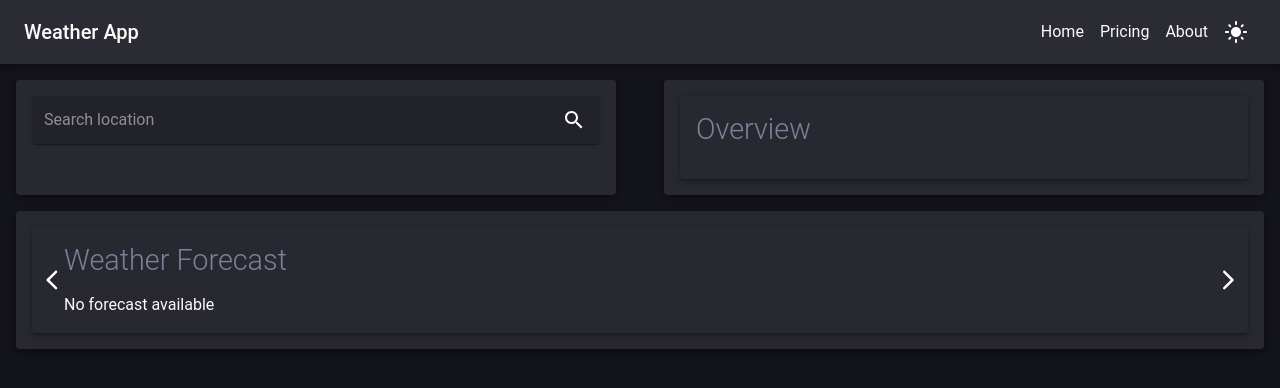
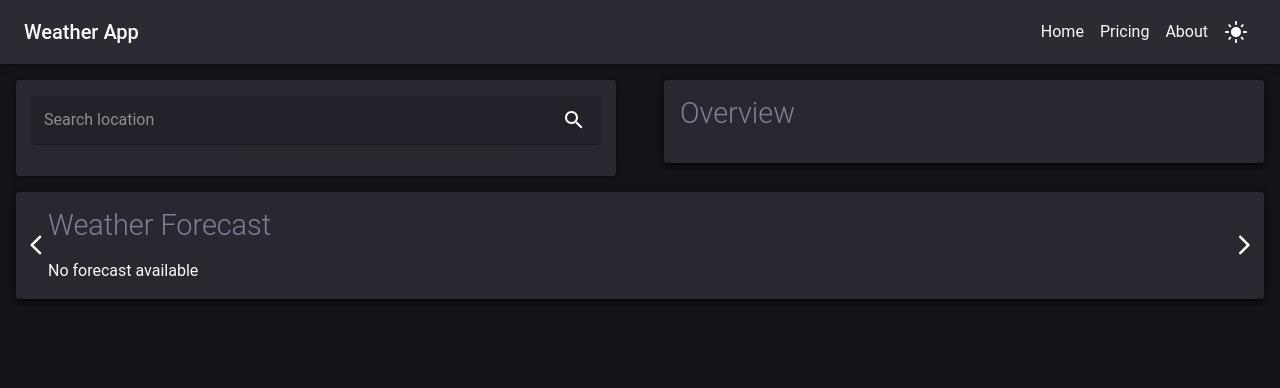
Before and after one commit to leo9iota/weather-app, a React (Create React App) app: page / in a window 1280 px wide. Shown: the top 388 px of the page. Built offline with nearby package versions, Linux system fonts and the light colour scheme.

Commit message:
Set padding to 0

```diff
--- a/src/components/Dashboard.jsx
+++ b/src/components/Dashboard.jsx
@@ -65,7 +65,7 @@ function Dashboard() {
 
           {/* Overview */}
           <Grid item xs={12} md={6}>
-            <Paper elevation={3} sx={{ padding: 2, mx: 2 }}>
+            <Paper elevation={3} sx={{ padding: 0, mx: 2 }}>
               {' '}
               {/* Margin X applied */}
               <Overview weatherData={weatherData} />
@@ -74,7 +74,7 @@ function Dashboard() {
 
           {/* Forecast */}
           <Grid item xs={12}>
-            <Paper elevation={3} sx={{ padding: 2, mx: 2 }}>
+            <Paper elevation={3} sx={{ padding: 0, mx: 2 }}>
               {' '}
               {/* Margin X applied */}
               <Forecast forecastData={forecastData} />
```
